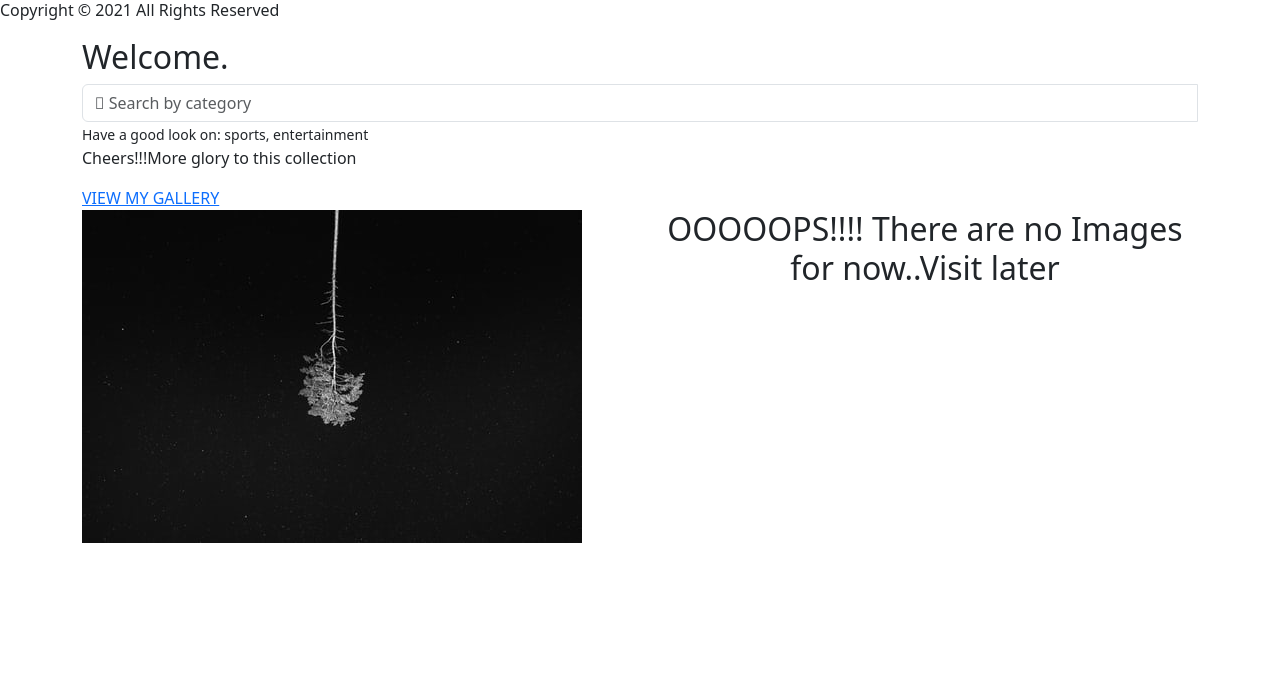
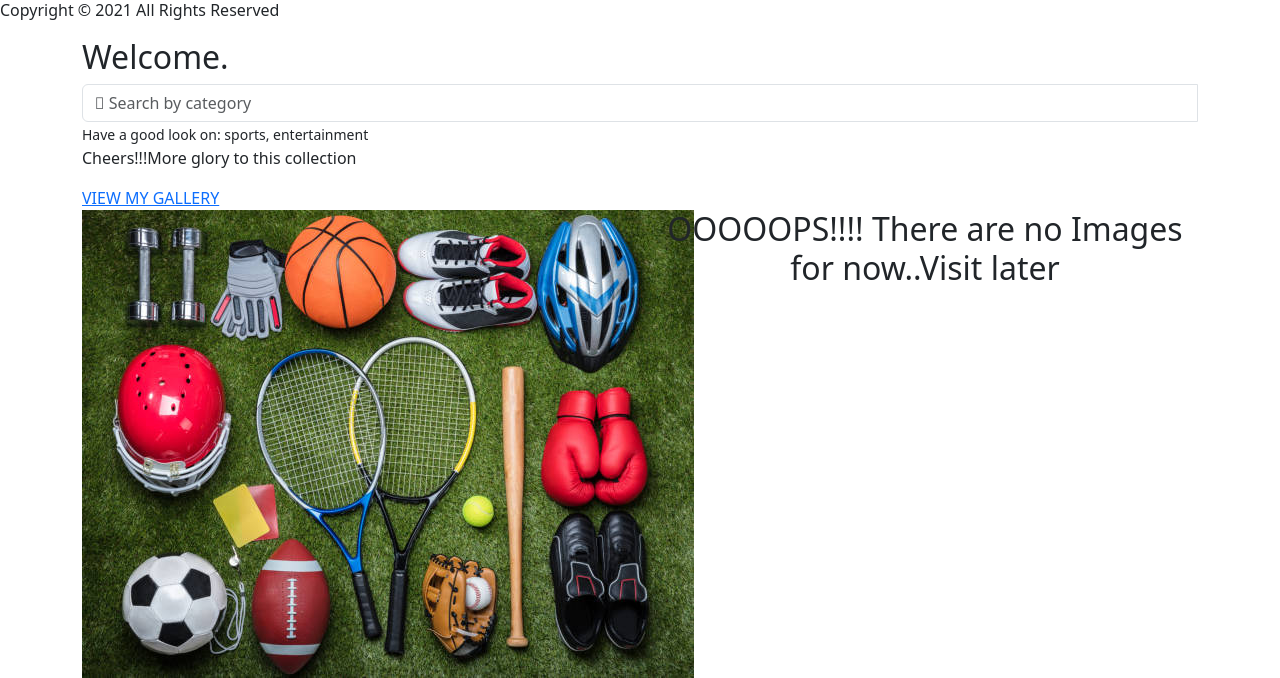
Before and after one commit to Gakur/PersonalGalApp, a Django app: template gallery/templates/welcome.html in a window 1280 px wide. Shown: the part 155-833 px from the top of the page. Before the commit the page ends 698 px from the top, so only its background shows below. Run offline with Django 3.2, Linux system fonts and the light colour scheme; the template is opened without the code that fills it, so the values that code supplies are empty; some libraries are stand-ins or nearby versions.

Commit message:
Update modified html file

```diff
--- a/gallery/templates/welcome.html
+++ b/gallery/templates/welcome.html
@@ -46,7 +46,7 @@
     </div>
     <div class="row">
         <div class="col-sm-6 col-md-6 col-lg-6">
-            <img src="{% static 'notfound.jpeg' %}" alt="" class="oops">
+            <img src="{% static 'images/not.jpg' %}" alt="" class="oops">
         </div>
         <div class="col-sm-6 col-md-6 col-lg-6">
             <h2 class="text-center"> OOOOOPS!!!! There are no Images for now..Visit later</h2>
```
